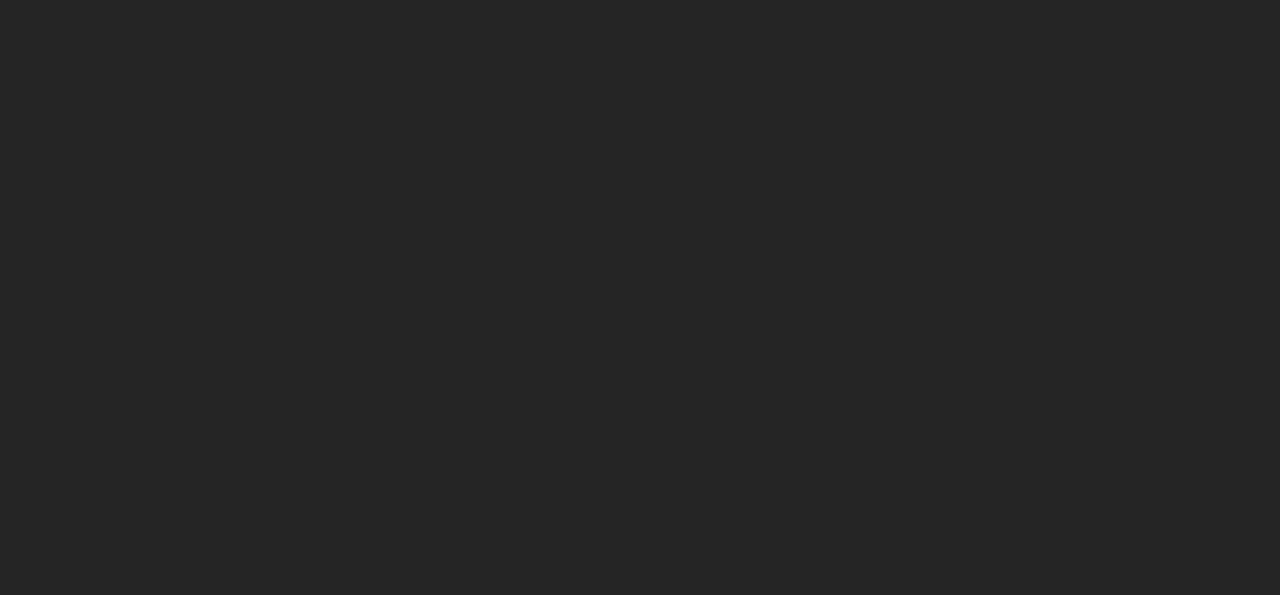
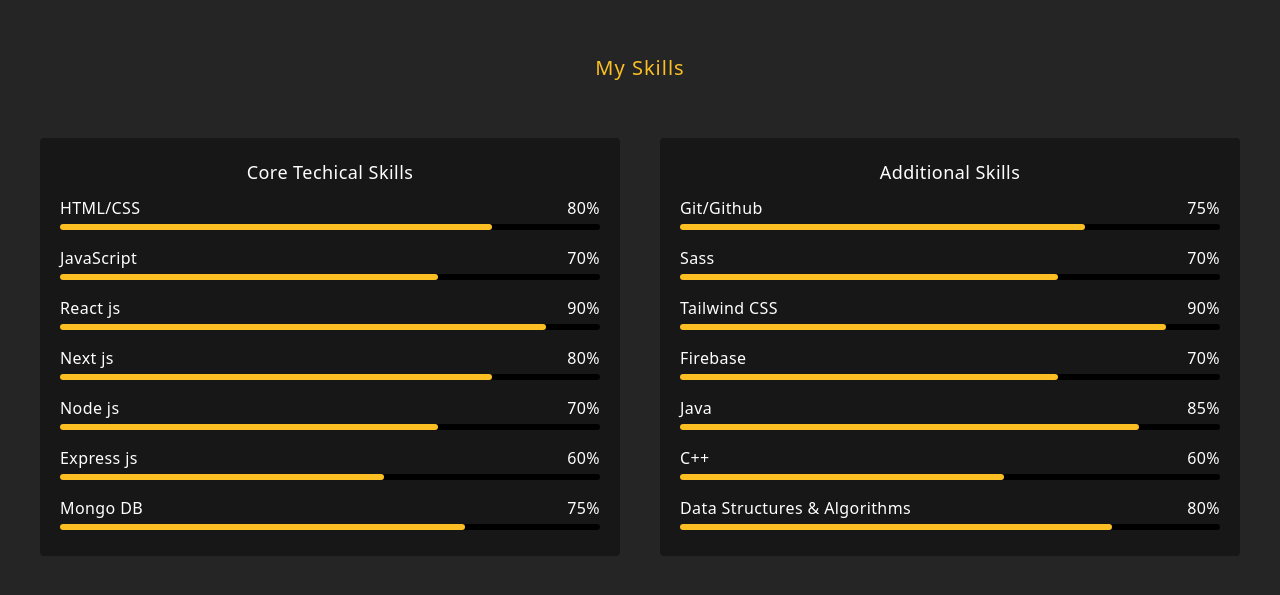
Before and after one commit to mondalraj/rajib-mondal-portfolio, a React (Create React App) app: page / in a window 1280 px wide. Shown: the part 1927-2522 px from the top of the page. Before the commit the page ends 1848 px from the top, so only its background shows below. Built offline with nearby package versions, Linux system fonts and the light colour scheme.

Commit message:
skills section created

```diff
--- a/src/App.js
+++ b/src/App.js
@@ -1,13 +1,16 @@
 import About from "./components/About";
 import Header from "./components/Header";
 import Navbar from "./components/Navbar";
+import Skills from "./components/Skills";
 
 function App() {
   return (
     <div className="App">
+      {/* "homepage": "https://mondalraj.github.io/rajib-mondal-portfolio", */}
       <Navbar />
       <Header />
       <About />
+      <Skills />
     </div>
   );
 }
--- a/src/components/About.js
+++ b/src/components/About.js
@@ -21,7 +21,7 @@
             </div>
             <div className="description flex flex-col items-center md:items-start space-y-5">
                 <div className="text-xl text-yellow-400">About Me</div>
-                <div className="text-3xl font-semibold tracking-wider">Hello! I am Rajib Mondal</div>
+                <div className="text-3xl font-semibold tracking-wide">Hi! I am Rajib Mondal</div>
                 <div className=" text-lg md:leading-7">
                     <p>I am a Full Stack Developer and currently pursuing my Bachelor's of Technology Degree from Dr. Akhilesh Das Gupta Institute of Technology And Management, Delhi.</p>
                     <p>I have participated and won in a lot of Open Source Programs, Hackathons, and have built responsive and fast web apps.</p>
--- a/src/components/Header.js
+++ b/src/components/Header.js
@@ -2,7 +2,7 @@
 function Header() {
     return (
         <>
-            <div className="p-5 header-container max-w-screen-xl mx-auto flex justify-center items-center -m-16 h-screen max-h-screen text-white flex-col-reverse md:flex-row">
+            <div className="p-5 header-container max-w-screen-xl mx-auto flex justify-center items-center -m-20 md:-mt-16 h-screen max-h-screen text-white flex-col-reverse md:flex-row">
                 <div className="header-content md:pl-10 flex flex-col items-center md:items-start space-y-5">
                     <div className="text-xl text-black bg-yellow-400 w-max py-0.5 px-6 rounded">Web Developer</div>
                     <div className="text-3xl md:text-5xl font-semibold">Also a Software <span className="text-yellow-400">Engineer</span></div>
--- /dev/null
+++ b/src/components/Skills.js
@@ -0,0 +1,108 @@
+function Skills() {
+    const coreTechnicalSkills = [
+        {
+            name: "HTML/CSS",
+            power: 80
+        },
+        {
+            name: "JavaScript",
+            power: 70
+        },
+        {
+            name: "React js",
+            power: 90
+        },
+        {
+            name: "Next js",
+            power: 80
+        },
+        {
+            name: "Node js",
+            power: 70
+        },
+        {
+            name: "Express js",
+            power: 60
+        },
+        {
+            name: "Mongo DB",
+            power: 75
+        },
+    ]
+    const additionalSkills = [
+        {
+            name: "Git/Github",
+            power: 75
+        },
+        {
+            name: "Sass",
+            power: 70
+        },
+        {
+            name: "Tailwind CSS",
+            power: 90
+        },
+        {
+            name: "Firebase",
+            power: 70
+        },
+        {
+            name: "Java",
+            power: 85
+        },
+        {
+            name: "C++",
+            power: 60
+        },
+        {
+            name: "Data Structures & Algorithms",
+            power: 80
+        }
+    ]
+    return (
+        <div id="skills" className="max-w-screen-xl mx-auto min-h-screen text-white p-5 pt-20 flex justify-center items-center flex-col md:gap-10 md:p-10">
+            <div className="text-xl text-yellow-400 tracking-wider mb-4">My Skills</div>
+            <div className="skills-content flex flex-col justify-center items-center w-full gap-4 md:flex-row md:gap-10">
+                <div className="core-technical-skills w-full p-5 rounded" style={{ backgroundColor: "#171717" }}>
+                    <div className="text-center text-lg tracking-wide">Core Techical Skills</div>
+
+                    {coreTechnicalSkills.map((skill) => {
+                        return (
+                            <div className="core-technical-skills-bar w-full flex flex-col py-1.5">
+                                <div className="skill-details flex justify-between py-1 tracking-wide">
+                                    <div>{skill.name}</div>
+                                    <div>{skill.power}%</div>
+                                </div>
+                                <div className="skill-bar w-full h-1.5 rounded bg-black">
+                                    <div className="skill-percent h-full bg-yellow-400 rounded" style={{ width: `${skill.power}%` }}></div>
+                                </div>
+                            </div>
+                        )
+                    })}
+
+                </div>
+                <div className="additional-skills w-full p-5 rounded" style={{ backgroundColor: "#171717" }}>
+                    <div className="text-center text-lg tracking-wide">Additional Skills</div>
+
+                    {additionalSkills.map((skill) => {
+                        return (
+                            <div className="core-technical-skills-bar w-full flex flex-col py-1.5">
+                                <div className="skill-details flex justify-between py-1 tracking-wide">
+                                    <div>{skill.name}</div>
+                                    <div>{skill.power}%</div>
+                                </div>
+                                <div className="skill-bar w-full h-1.5 rounded bg-black">
+                                    <div className="skill-percent h-full bg-yellow-400 rounded" style={{ width: `${skill.power}%` }}></div>
+                                </div>
+                            </div>
+                        )
+                    })}
+
+                </div>
+            </div>
+
+        </div>
+    )
+}
+
+export default Skills
```
